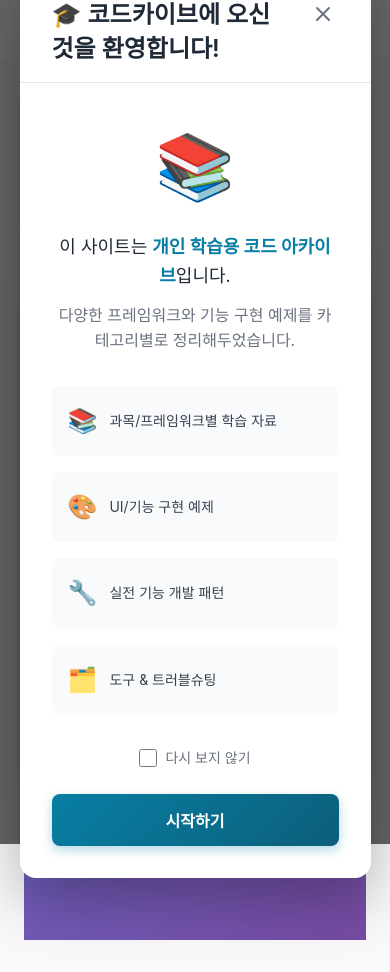
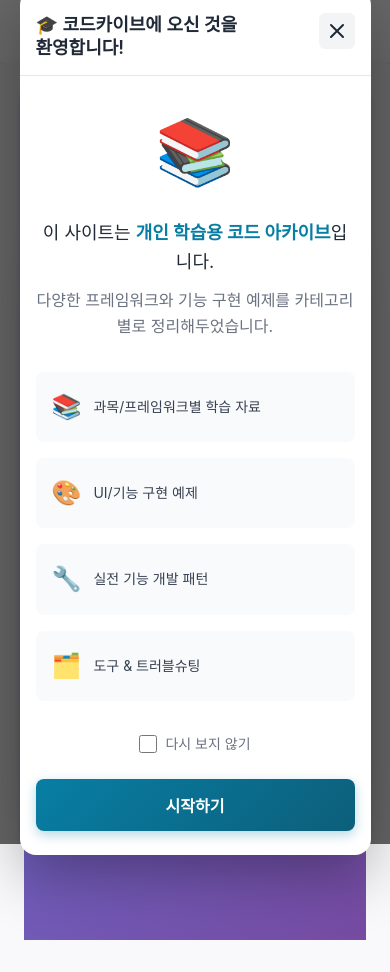
Before and after one commit to uixhyeon/docode, a Vue app: page /login in a window 390 px wide. Built offline with nearby package versions, Linux system fonts and the light colour scheme; no server answers.

Commit message:
fix: 모바일 환경에서 WelcomeModal 닫기 버튼 가독성 개선
- 모바일에서 제목 텍스트 2줄 생략 처리
- 닫기 버튼 최소 크기 지정 (36x36px)
- 모바일에서 닫기 버튼 배경색 추가로 가시성 향상
- 모바일 padding 최적화

```diff
--- a/src/components/WelcomeModal.vue
+++ b/src/components/WelcomeModal.vue
@@ -139,11 +139,28 @@ const handleStart = () => {
   justify-content: space-between;
   gap: 1rem;
 
+  @media (max-width: 480px) {
+    padding: 1.5rem 1rem 1rem;
+    gap: 0.5rem;
+  }
+
   h2 {
     margin: 0;
     font-size: 1.5rem;
     color: #1f2937;
     line-height: 1.4;
+    flex: 1;
+    overflow: hidden;
+    text-overflow: ellipsis;
+    word-break: keep-all;
+
+    @media (max-width: 480px) {
+      font-size: 1.125rem;
+      line-height: 1.3;
+      display: -webkit-box;
+      -webkit-line-clamp: 2;
+      -webkit-box-orient: vertical;
+    }
   }
 }
 
@@ -159,16 +176,33 @@ const handleStart = () => {
   border-radius: 6px;
   transition: all 0.2s;
   flex-shrink: 0;
+  min-width: 32px;
+  min-height: 32px;
+
+  @media (max-width: 480px) {
+    background-color: #f3f4f6;
+    color: #1f2937;
+    min-width: 36px;
+    min-height: 36px;
+  }
 
   &:hover {
     background-color: #f3f4f6;
     color: #1f2937;
+  }
+
+  &:active {
+    background-color: #e5e7eb;
   }
 }
 
 .modal-body {
   padding: 2rem;
   text-align: center;
+
+  @media (max-width: 480px) {
+    padding: 1.5rem 1rem;
+  }
 }
 
 .welcome-icon {
```
